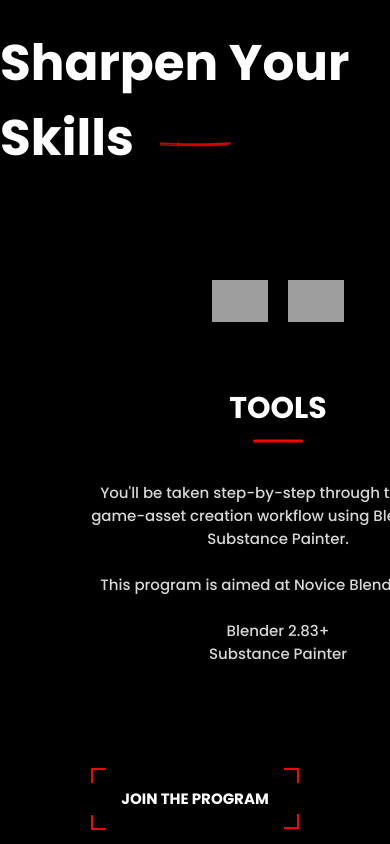
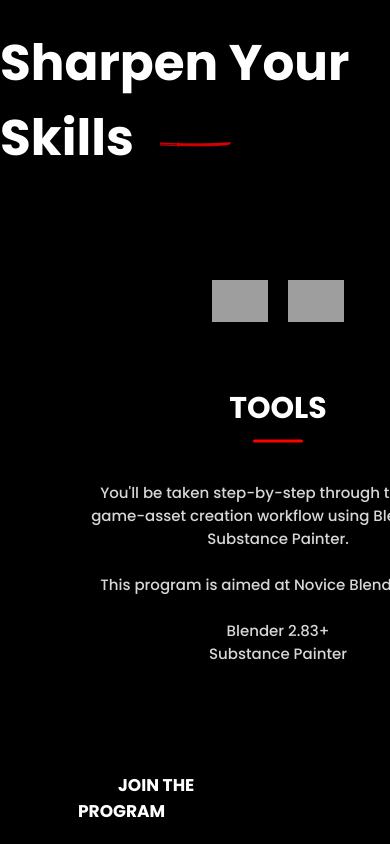
Before and after one commit to vedantlamba/Katana-Course, a plain HTML site: page index.html in a window 390 px wide. Shown: the part 1444-2288 px from the top of the page. Drawn offline with Linux system fonts and the light colour scheme; grey boxes are pictures that could not be loaded.

Commit message:
Here We Begins To Make Changes

```diff
--- a/css/_section-1.scss
+++ b/css/_section-1.scss
@@ -263,152 +263,152 @@
   color: rgb(192, 0, 0);
 }
 
-@media (max-width: 480px) {
-  .redBtn-2-a1 {
-    font-size: 1.5rem;
-    padding: 2rem 3rem;
-  }
-}
+// @media (max-width: 480px) {
+//   .redBtn-2-a1 {
+//     font-size: 1.5rem;
+//     padding: 2rem 3rem;
+//   }
+// }
 
-.redBtn-2-a1::before {
-  content: "";
-  display: inline-block;
-  position: absolute;
-  right: 0%;
-  top: 0%;
-  width: 1.5rem;
-  height: 1.5rem;
-  border: 2px solid red;
+// .redBtn-2-a1::before {
+//   content: "";
+//   display: inline-block;
+//   position: absolute;
+//   right: 0%;
+//   top: 0%;
+//   width: 1.5rem;
+//   height: 1.5rem;
+//   border: 2px solid red;
 
-  border-left: none;
-  border-bottom: none;
+//   border-left: none;
+//   border-bottom: none;
 
-  transition: all 0.4s linear;
-}
+//   transition: all 0.4s linear;
+// }
 
-.redBtn-2-a1::after {
-  content: "";
-  display: inline-block;
-  position: absolute;
-  right: 0%;
-  bottom: 0%;
-  width: 1.5rem;
-  height: 1.5rem;
-  border: 2px solid red;
+// .redBtn-2-a1::after {
+//   content: "";
+//   display: inline-block;
+//   position: absolute;
+//   right: 0%;
+//   bottom: 0%;
+//   width: 1.5rem;
+//   height: 1.5rem;
+//   border: 2px solid red;
 
-  border-top: none;
-  border-left: none;
+//   border-top: none;
+//   border-left: none;
 
-  transition: all 0.4s linear;
-}
+//   transition: all 0.4s linear;
+// }
 
-@media (max-width: 480px) {
-  .redBtn-2-a1::before {
-    width: 1.5rem;
-    height: 1.5rem;
-    border: 2px solid red;
-    border-left: none;
-    border-bottom: none;
-  }
-  .redBtn-2-a1::after {
-    border: 2px solid red;
-    width: 1.5rem;
-    height: 1.5rem;
-    border-top: none;
-    border-left: none;
-  }
-}
+// @media (max-width: 480px) {
+//   .redBtn-2-a1::before {
+//     width: 1.5rem;
+//     height: 1.5rem;
+//     border: 2px solid red;
+//     border-left: none;
+//     border-bottom: none;
+//   }
+//   .redBtn-2-a1::after {
+//     border: 2px solid red;
+//     width: 1.5rem;
+//     height: 1.5rem;
+//     border-top: none;
+//     border-left: none;
+//   }
+// }
 
-.redBtn-2-a1:hover::before {
-  width: 50%;
-  height: 50%;
-}
-.redBtn-2-a1:hover::after {
-  width: 50%;
-  height: 50%;
-}
+// .redBtn-2-a1:hover::before {
+//   width: 50%;
+//   height: 50%;
+// }
+// .redBtn-2-a1:hover::after {
+//   width: 50%;
+//   height: 50%;
+// }
 
-.redBtn-2-Span {
-  position: absolute;
-  top: 0%;
-  left: 0%;
-  /* border: 2px solid coral; */
-  width: 100%;
-  height: 100%;
-}
+// .redBtn-2-Span {
+//   position: absolute;
+//   top: 0%;
+//   left: 0%;
+//   /* border: 2px solid coral; */
+//   width: 100%;
+//   height: 100%;
+// }
 
-.redBtn-2-Span::before {
-  content: "";
-  display: inline-block;
-  position: absolute;
-  border: 2px solid red;
-  width: 1.5rem;
-  height: 1.5rem;
-  top: calc(0% + 0.05rem);
-  left: 0%;
+// .redBtn-2-Span::before {
+//   content: "";
+//   display: inline-block;
+//   position: absolute;
+//   border: 2px solid red;
+//   width: 1.5rem;
+//   height: 1.5rem;
+//   top: calc(0% + 0.05rem);
+//   left: 0%;
 
-  border-right: none;
-  border-bottom: none;
+//   border-right: none;
+//   border-bottom: none;
 
-  transition: all 0.4s linear;
-}
-.redBtn-2-Span::after {
-  content: "";
-  display: inline-block;
-  position: absolute;
-  border: 2px solid red;
-  width: 1.5rem;
-  height: 1.5rem;
-  top: calc(100% - 1.6rem);
-  left: 0%;
+//   transition: all 0.4s linear;
+// }
+// .redBtn-2-Span::after {
+//   content: "";
+//   display: inline-block;
+//   position: absolute;
+//   border: 2px solid red;
+//   width: 1.5rem;
+//   height: 1.5rem;
+//   top: calc(100% - 1.6rem);
+//   left: 0%;
 
-  border-top: none;
-  border-right: none;
+//   border-top: none;
+//   border-right: none;
 
-  transition: all 0.4s linear;
-}
+//   transition: all 0.4s linear;
+// }
 
-@media (max-width: 480px) {
-  .redBtn-2-Span::before {
-    width: 1.5rem;
-    height: 1.5rem;
-    border: 2px solid red;
-    border-right: none;
-    border-bottom: none;
-    top: calc(0% + 0.1rem);
-  }
-  .redBtn-2-Span::after {
-    border: 2px solid red;
-    width: 1.5rem;
-    height: 1.5rem;
-    border-top: none;
-    border-right: none;
-    top: calc(100% - 1.5rem);
-  }
-}
+// @media (max-width: 480px) {
+//   .redBtn-2-Span::before {
+//     width: 1.5rem;
+//     height: 1.5rem;
+//     border: 2px solid red;
+//     border-right: none;
+//     border-bottom: none;
+//     top: calc(0% + 0.1rem);
+//   }
+//   .redBtn-2-Span::after {
+//     border: 2px solid red;
+//     width: 1.5rem;
+//     height: 1.5rem;
+//     border-top: none;
+//     border-right: none;
+//     top: calc(100% - 1.5rem);
+//   }
+// }
 
-.redBtn-2-a1:hover ~ .redBtn-2-Span::before {
-  width: 50%;
-  height: 49%;
+// .redBtn-2-a1:hover ~ .redBtn-2-Span::before {
+//   width: 50%;
+//   height: 49%;
 
-  top: calc(0% + 0.05rem);
-}
-.redBtn-2-a1:hover ~ .redBtn-2-Span::after {
-  width: 50%;
-  height: 49%;
+//   top: calc(0% + 0.05rem);
+// }
+// .redBtn-2-a1:hover ~ .redBtn-2-Span::after {
+//   width: 50%;
+//   height: 49%;
 
-  top: calc(100% - 3.3rem);
-  /* left: calc(0% + -0.1px); */
-}
+//   top: calc(100% - 3.3rem);
+//   /* left: calc(0% + -0.1px); */
+// }
 
-@media (max-width: 480px) {
-  .redBtn-2-a1:hover ~ .redBtn-2-Span::after {
-    width: 50%;
-    height: 49%;
+// @media (max-width: 480px) {
+//   .redBtn-2-a1:hover ~ .redBtn-2-Span::after {
+//     width: 50%;
+//     height: 49%;
 
-    top: calc(100% - 3.15rem);
-    /* left: calc(0% + -0.1px); */
-  }
-}
+//     top: calc(100% - 3.15rem);
+//     /* left: calc(0% + -0.1px); */
+//   }
+// }
 
 /* Media Queries */
```
Also changed, not shown: css/style.css, 1 other file.
